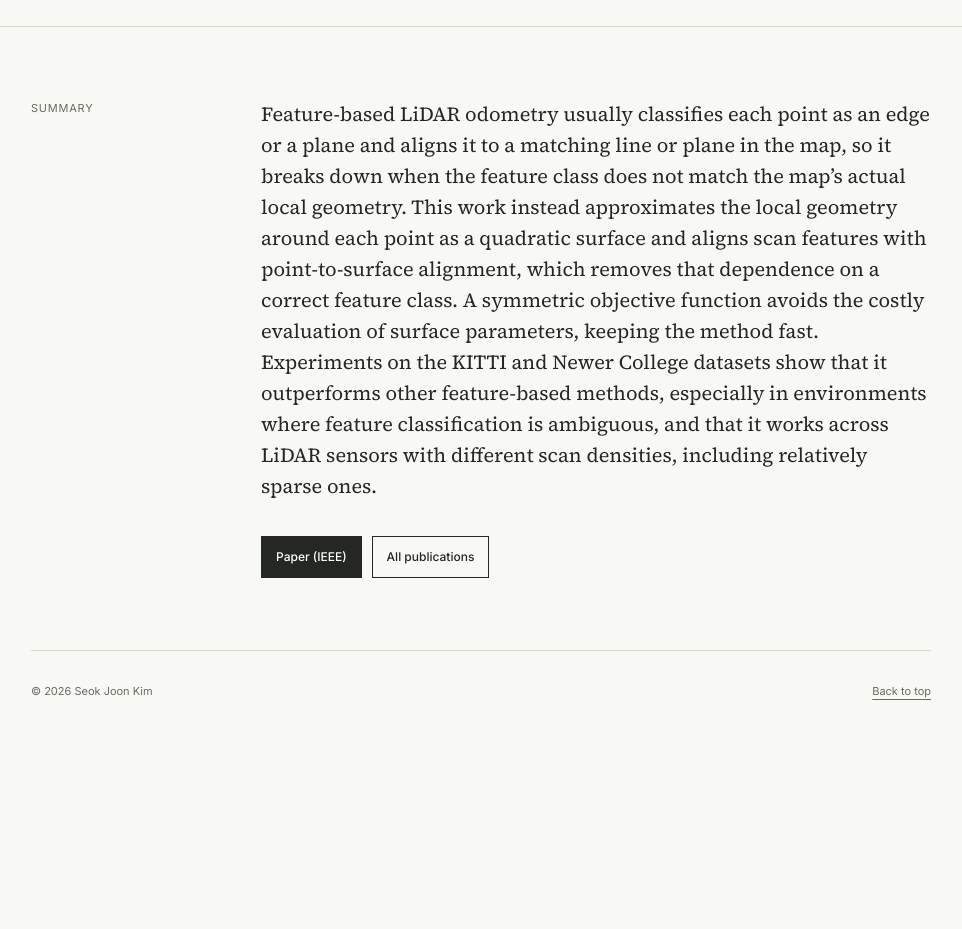
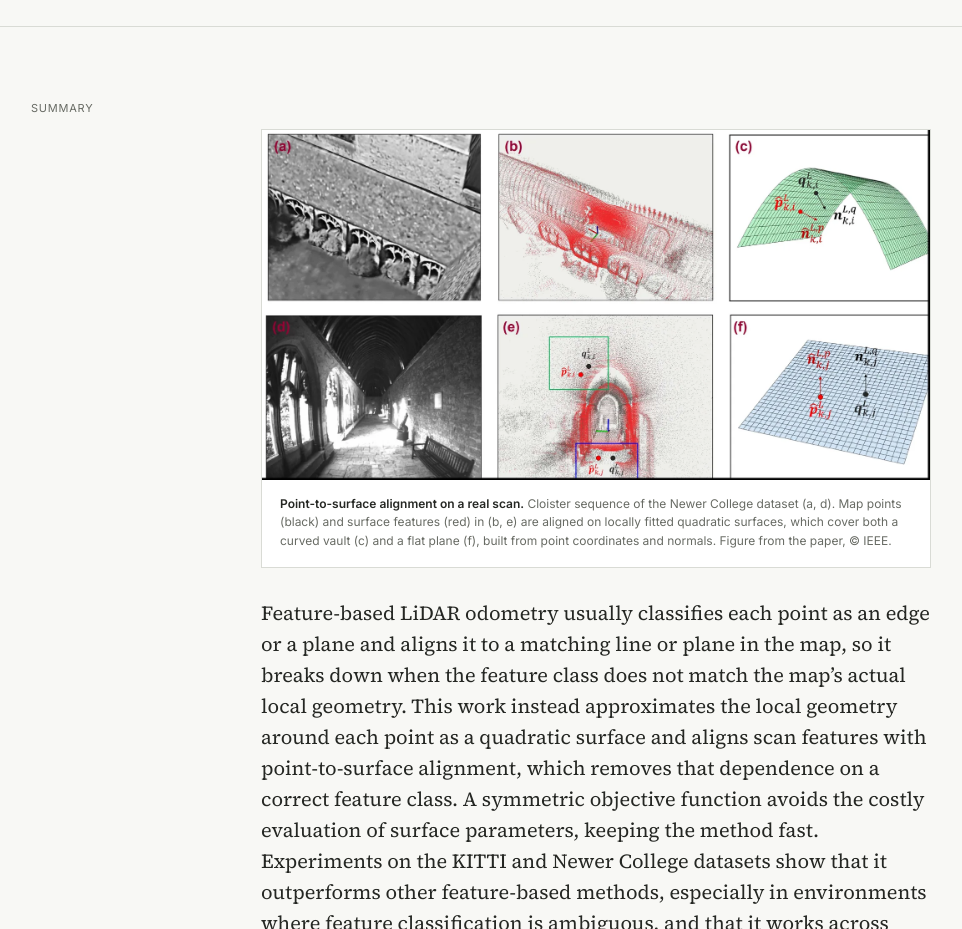
Before and after one commit to knsjoon/knsjoon.github.io, a plain HTML site: page projects/lidar-odometry/index.html in a window 1280 px wide. Shown: the part 860-1789 px from the top of the page, without its empty margins (159-1121 px from the left). Before the commit the page ends 1592 px from the top, so only its background shows below. Drawn offline with Linux system fonts and the light colour scheme.

Commit message:
Add main figure to LiDAR odometry page
Co-Authored-By: Claude Opus 5.5 <noreply@anthropic.com>

```diff
--- a/projects/lidar-odometry/index.html
+++ b/projects/lidar-odometry/index.html
@@ -21,6 +21,7 @@
     </section>
 
     <section class="paper-section"><div class="wrap paper-grid"><div class="paper-index"><p>Summary</p></div><div class="paper-content">
+      <figure class="project-figure"><img src="images/surface-alignment.webp" alt="Cloister scene of the Newer College dataset with map points and surface features aligned on local quadratic surfaces"><figcaption><strong>Point-to-surface alignment on a real scan.</strong> Cloister sequence of the Newer College dataset (a, d). Map points (black) and surface features (red) in (b, e) are aligned on locally fitted quadratic surfaces, which cover both a curved vault (c) and a flat plane (f), built from point coordinates and normals. Figure from the paper, © IEEE.</figcaption></figure>
       <p class="lead">Feature-based LiDAR odometry usually classifies each point as an edge or a plane and aligns it to a matching line or plane in the map, so it breaks down when the feature class does not match the map’s actual local geometry. This work instead approximates the local geometry around each point as a quadratic surface and aligns scan features with point-to-surface alignment, which removes that dependence on a correct feature class. A symmetric objective function avoids the costly evaluation of surface parameters, keeping the method fast. Experiments on the KITTI and Newer College datasets show that it outperforms other feature-based methods, especially in environments where feature classification is ambiguous, and that it works across LiDAR sensors with different scan densities, including relatively sparse ones.</p>
       <div class="project-links"><a class="button button-dark" href="https://doi.org/10.1109/LRA.2022.3227875" target="_blank" rel="noreferrer">Paper (IEEE)</a><a class="button" href="../../index.html#publications">All publications</a></div>
     </div></div></section>
```
Also changed, not shown: projects/lidar-odometry/images/surface-alignment.webp (added).
